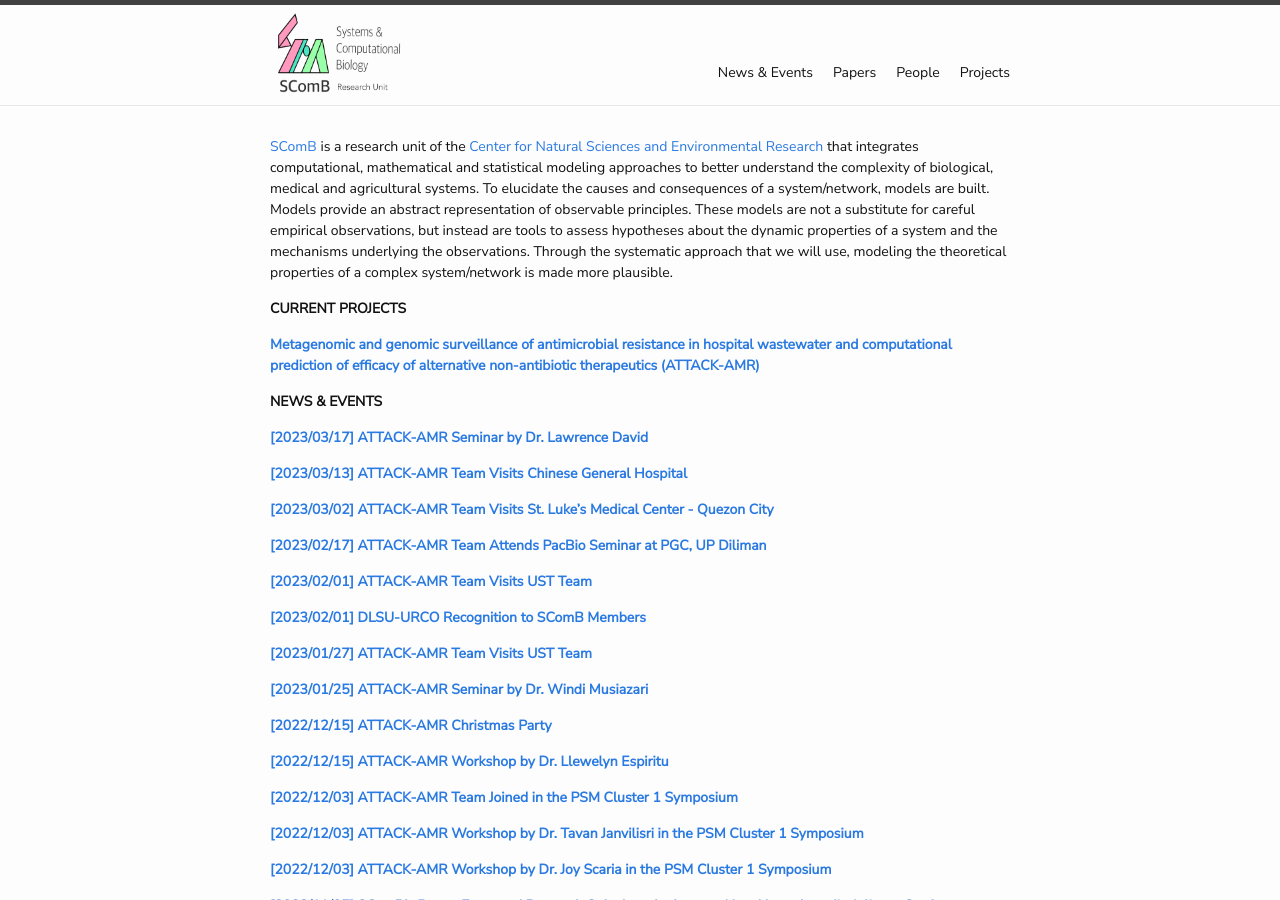
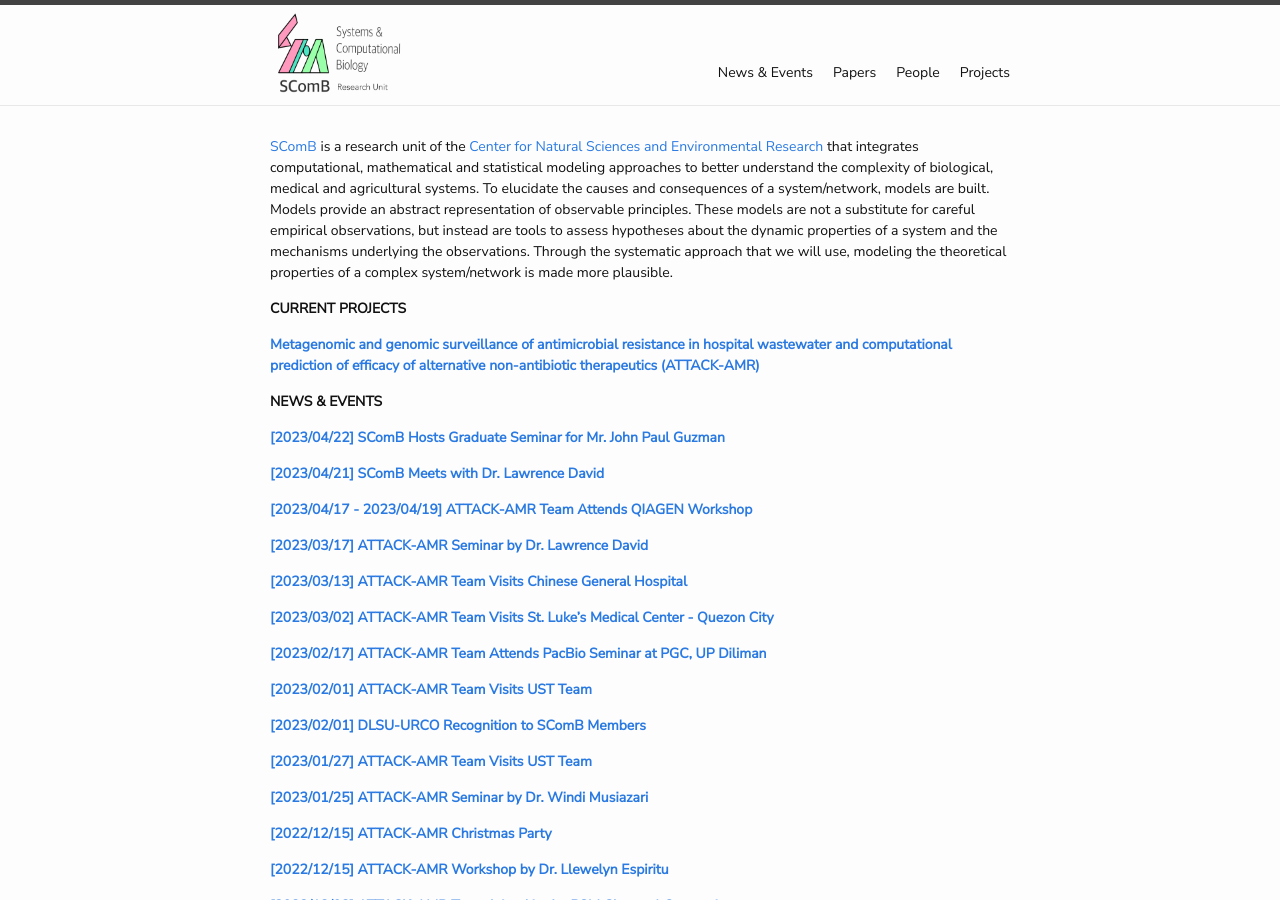
Before and after one commit to dlsu-scomb/dlsu-scomb.github.io, a Jekyll site: the page built from index.md, in a window 1280 px wide and 900 px high. Built offline with Jekyll 4.4.1, drawn with Linux system fonts in a browser that asks for light colours; nearby versions of some CDN libraries; a style sheet for code colours, icons or effects is not loaded.

Commit message:
Added April events

```diff
--- a/index.md
+++ b/index.md
@@ -11,6 +11,12 @@ layout: home
 [**Metagenomic and genomic surveillance of antimicrobial resistance in hospital wastewater and computational prediction of efficacy of alternative non-antibiotic therapeutics (ATTACK-AMR)**](/projects/#attack_amr)
 
 **NEWS & EVENTS**
+
+[**[2023/04/22] SComB Hosts Graduate Seminar for Mr. John Paul Guzman**](/events/#seminar20230422)
+
+[**[2023/04/21] SComB Meets with Dr. Lawrence David**](/events/#david20230421)
+
+[**[2023/04/17 - 2023/04/19] ATTACK-AMR Team Attends QIAGEN Workshop**](/events/#workshop20230417)
 
 [**[2023/03/17] ATTACK-AMR Seminar by Dr. Lawrence David**](/events/#seminar20230317)
 
```
Also changed, not shown: events.md (+21 -0 lines), assets/david.png (added), assets/qiagen.jpg (added), assets/seminar20230125.jpg, assets/seminar20230422.png (added).
